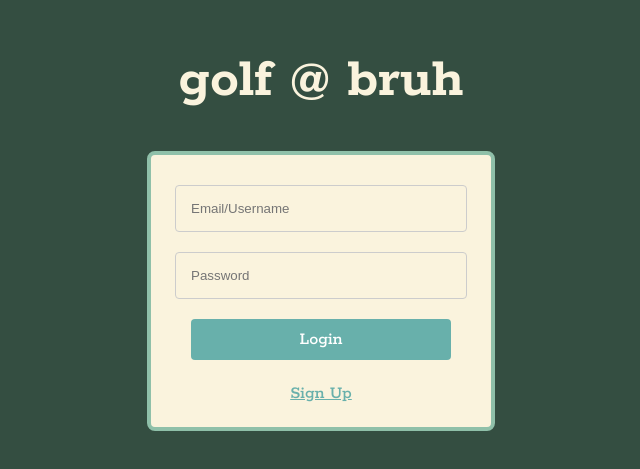
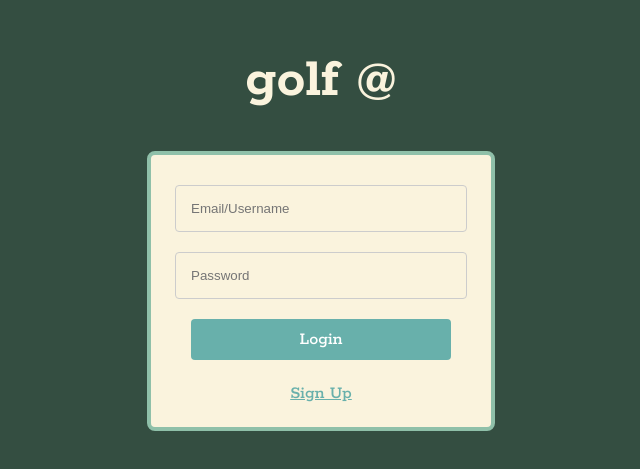
Before and after one commit to jacobponce/golf-rater, a React (Vite) app in the folder frontend/: page /courses in a window 1280 px wide. Shown: the part 179-648 px from the top of the page, without its empty margins (319-959 px from the left). Built offline with nearby package versions, Linux system fonts and the light colour scheme; no server answers.

Commit message:
Changed console log functions

```diff
--- a/frontend/src/App.tsx
+++ b/frontend/src/App.tsx
@@ -14,7 +14,6 @@ function App() {
 
   const tokenCheck = () => {
     const token = localStorage.getItem('token');
-    console.log(token)
     if (token) {
       const username = localStorage.getItem('username') || 'John Doe';
       const email = localStorage.getItem('email') || 'bruh';
--- a/frontend/src/AuthPage.tsx
+++ b/frontend/src/AuthPage.tsx
@@ -48,7 +48,7 @@ const AuthPage = ({ onLogin }: { onLogin: any }) => {
   return (
     <div>
       <div className="auth-container">
-        <h1>golf @ bruh</h1>
+        <h1>golf @</h1>
         <form className="auth-form" onSubmit={handleSubmit}>
           {!isLogin && (
             <input type="text" value={username} onChange={(e) => setUsername(e.target.value)} placeholder="Username" />
--- a/frontend/src/Courses/Courses.tsx
+++ b/frontend/src/Courses/Courses.tsx
@@ -38,7 +38,6 @@ const CoursesPage: React.FC = () => {
     const fetchUsername = async (userId: number) => {
       try {
         const response = await axios.get(`${baseUrl}/api/returnUser/${userId}`);
-        console.log(response.data[0].username);
         return response.data[0].username;
       } catch (error) {
         console.error(`Error fetching username for user ID ${userId}:`, error);
@@ -50,7 +49,6 @@ const CoursesPage: React.FC = () => {
       try {
         const response = await axios.get(`${baseUrl}/api/courses`);
         const coursesData: Course[] = response.data;
-        console.log(coursesData);
 
         // Fetch usernames for each review
         const coursesWithUsernames = await Promise.all(
@@ -61,8 +59,6 @@ const CoursesPage: React.FC = () => {
             const reviewsWithUsernames = await Promise.all(
               validReviews.map(async (review) => {
                 const username = await fetchUsername(review.user_id);
-                console.log(review.user_id);
-                console.log(username);
                 return { ...review, username };
 
               })
```
